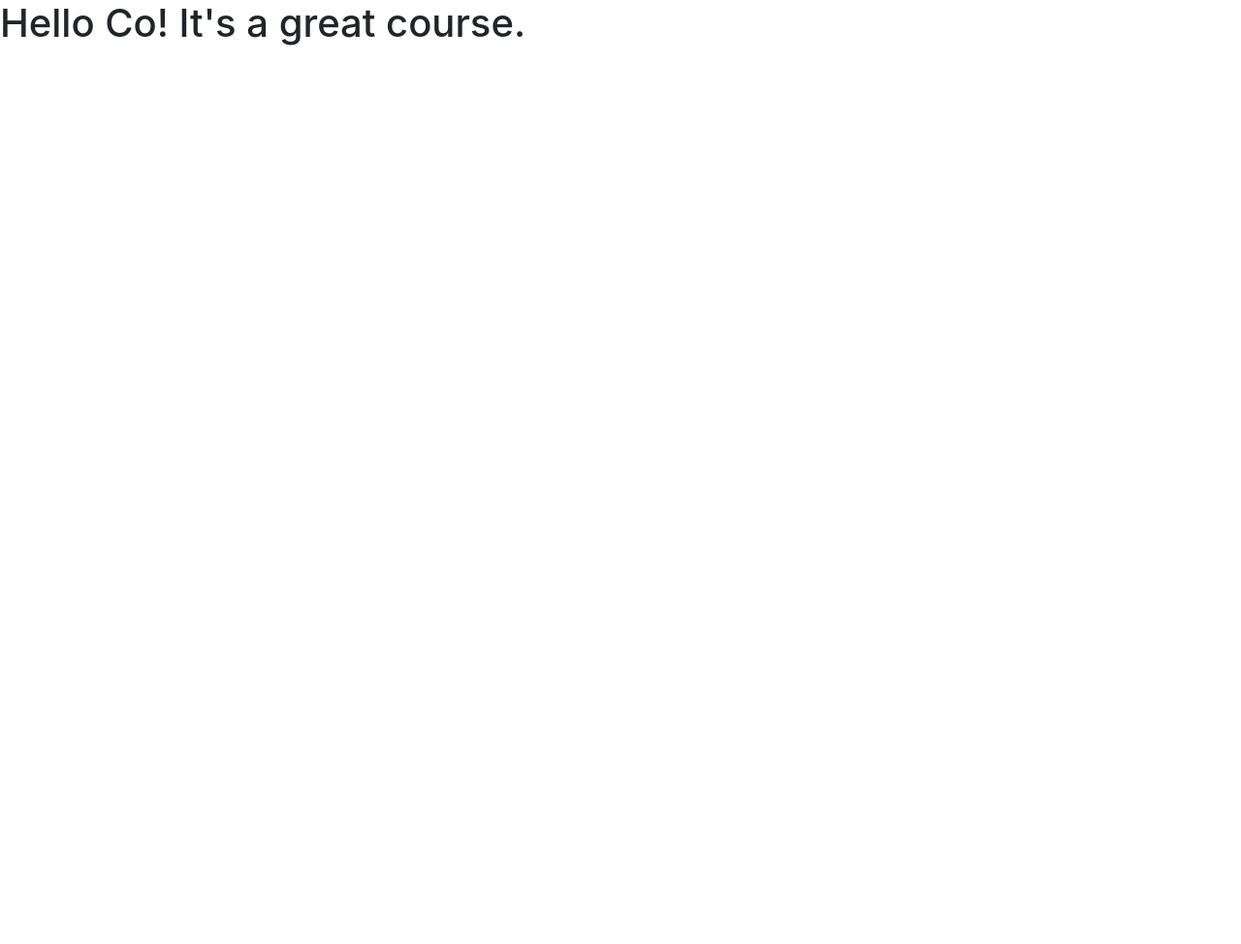
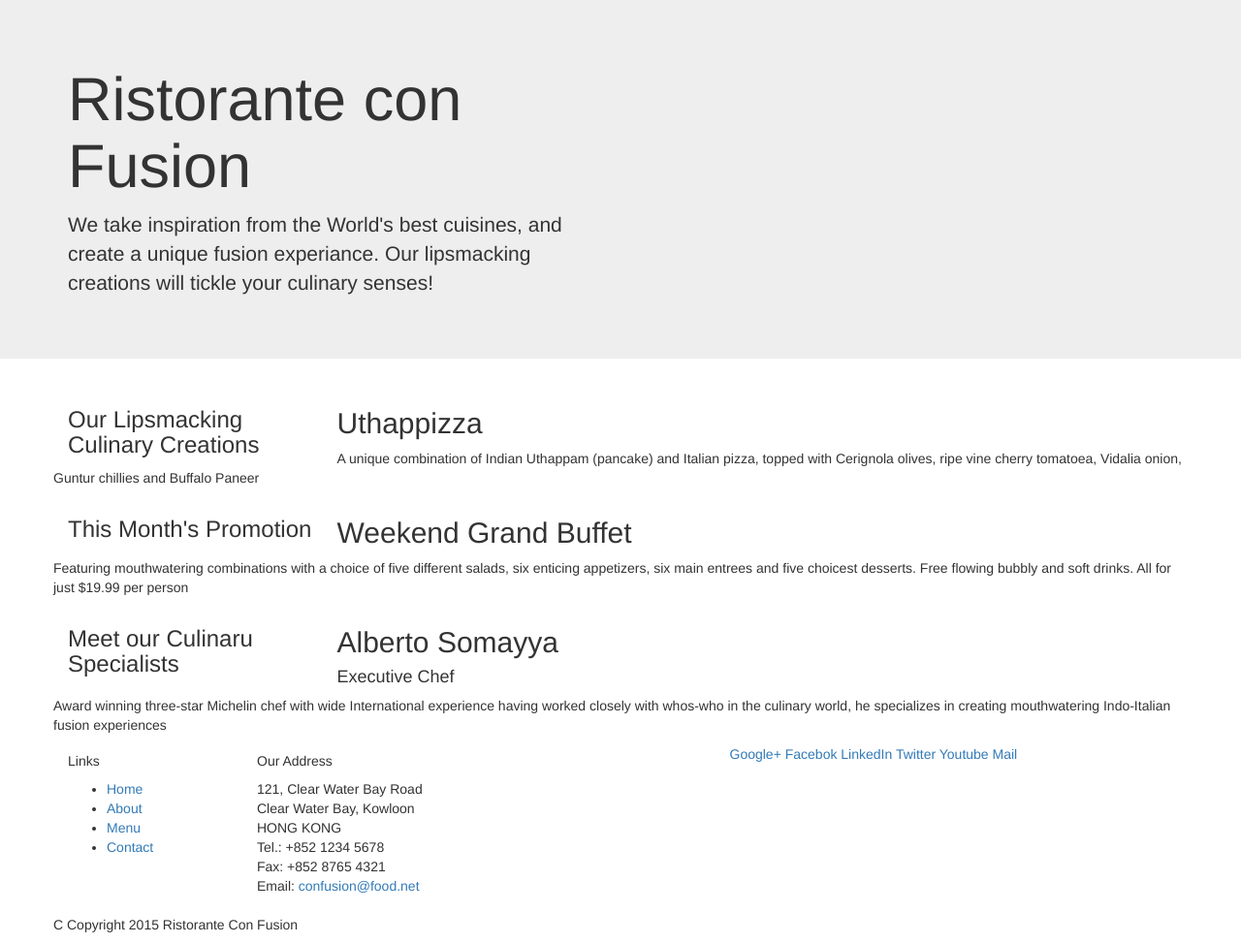
Before and after one commit to onoseremejohn/fullstack, a website: page index.html in a window 1280 px wide. Shown: the whole page at 97% size. Before the commit the page ends 800 px from the top, so only its background shows below. Drawn offline with nearby package versions, Linux system fonts and the light colour scheme.

Commit message:
bootstrap grid part one

```diff
--- a/index.html
+++ b/index.html
@@ -11,7 +11,94 @@
 	<title>Hello Coursera.</title>
 </head>
 <body>
-<h1>Hello Co! It's a great course.</h1>
+	<header class="jumbotron">
+		<div class="container">
+			<div class="row">
+				<div class="col-12 col-sm-6">
+					<h1>Ristorante con Fusion</h1>
+					<p>We take inspiration from the World's best cuisines, and create a unique fusion experiance. Our lipsmacking creations will tickle your culinary senses!</p>
+				</div>
+				<div class="col-12 col-sm">
+
+				</div>
+			</div>
+		</div>
+	</header>
+
+	<div class="container">
+		<div class="row">
+			<div class="col-12 col-sm-4 order-sm-last col-md-3">
+				<h3>Our Lipsmacking Culinary Creations</h3>
+			</div>
+			<div class="col col-sm order-sm-first col-md">
+				<h2>Uthappizza</h2>
+				<p>A unique combination of Indian Uthappam (pancake) and Italian pizza, topped with Cerignola olives, ripe vine cherry tomatoea, Vidalia onion, Guntur chillies and Buffalo Paneer</p>
+			</div>
+		</div>
+
+		<div class="row">
+			<div class="col-12 col-sm-4 col-md-3">
+				<h3>This Month's Promotion</h3>
+			</div>
+			<div class="col col-sm col-md">
+				<h2>Weekend Grand Buffet</h2>
+				<p>Featuring mouthwatering combinations with a choice of five different salads, six enticing appetizers, six main entrees and five choicest desserts. Free flowing bubbly and soft drinks. All for just $19.99 per person</p>
+			</div>
+		</div>
+
+		<div class="row">
+			<div class="col-12 col-sm-4 order-sm-last col-md-3">
+				<h3>Meet our Culinaru Specialists</h3>
+			</div>
+			<div class="col col-sm order-sm-first col-md">
+				<h2>Alberto Somayya</h2>
+				<h4>Executive Chef</h4>
+				<p>Award winning three-star Michelin chef with wide International experience having worked closely with whos-who in the culinary world, he specializes in creating mouthwatering Indo-Italian fusion experiences</p>
+			</div>
+		</div>
+	</div>
+
+	<footer>
+		<div class="container">
+			<div class="row">
+				<div class="col-4 offset-1 col-sm-2">
+					<h5>Links</h5>
+					<ul>
+						<li><a href="#">Home</a></li>
+						<li><a href="#">About</a></li>
+						<li><a href="#">Menu</a></li>
+						<li><a href="#">Contact</a></li>
+					</ul>
+				</div>
+				<div class="col-7 col-sm-5">
+					<h5>Our Address</h5>
+					<address>
+						121, Clear Water Bay Road <br>
+						Clear Water Bay, Kowloon <br>
+						HONG KONG <br>
+						Tel.: +852 1234 5678 <br>
+						Fax: +852 8765 4321 <br>
+						Email: <a href="mailto:confusion@food.net">confusion@food.net</a>
+					</address>
+				</div>
+				<div  class="col-12 col-sm-4 ">
+					<div>
+						<a href="http://google.com">Google+</a>
+						<a href="http://facebook.com/profile.plc">Facebok</a>
+						<a href="http://linkedin.com/in/">LinkedIn</a>
+						<a href="http://twitter.com/">Twitter</a>
+						<a href="http://youtube.com">Youtube</a>
+						<a href="mailto:">Mail</a>
+					</div>
+				</div>
+			</div>
+			<div class="row">
+				<div class="col-auto">
+					<p>C Copyright 2015 Ristorante Con Fusion</p>
+				</div>
+			</div>
+		</div>
+	</footer>
 
     <!-- jQuery first, then Popper.js, then Bootstrap JS. -->
     <script src="node_modules/jquery/dist/jquery.slim.min.js"></script>
```
